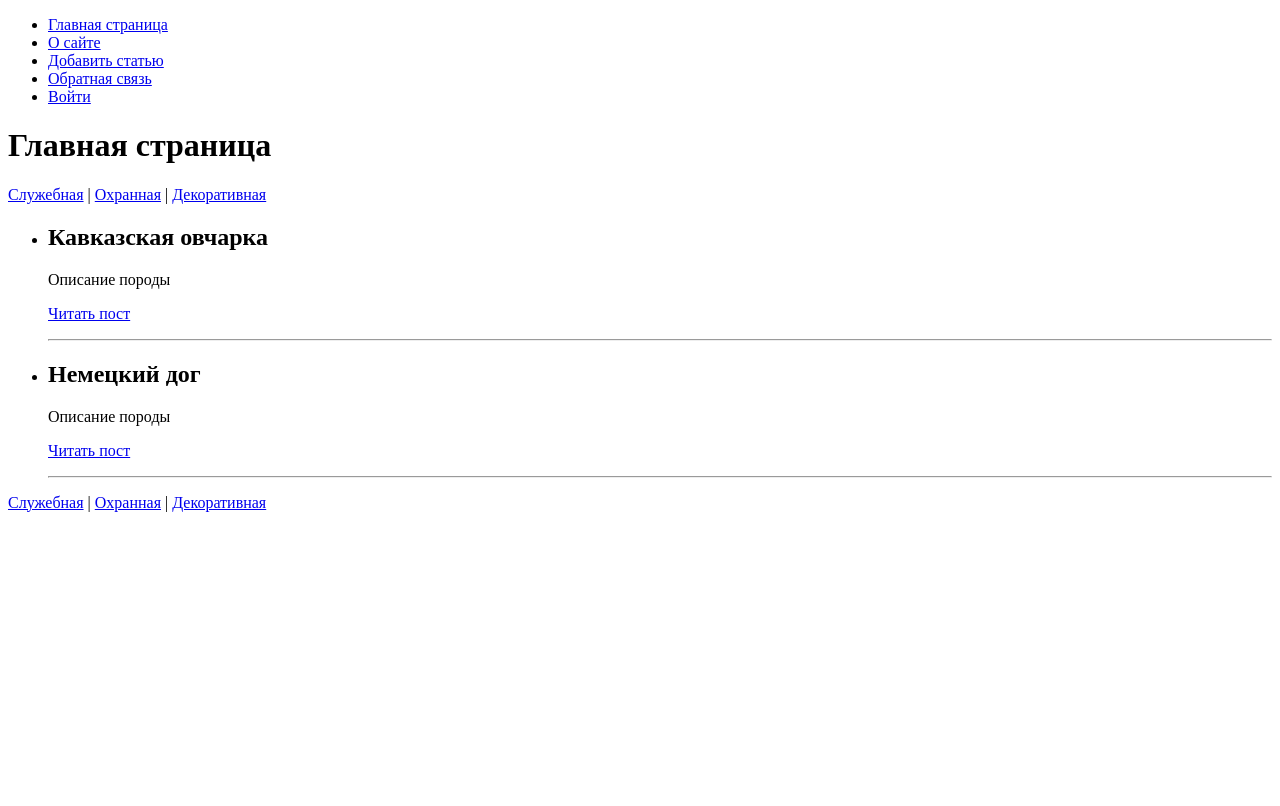
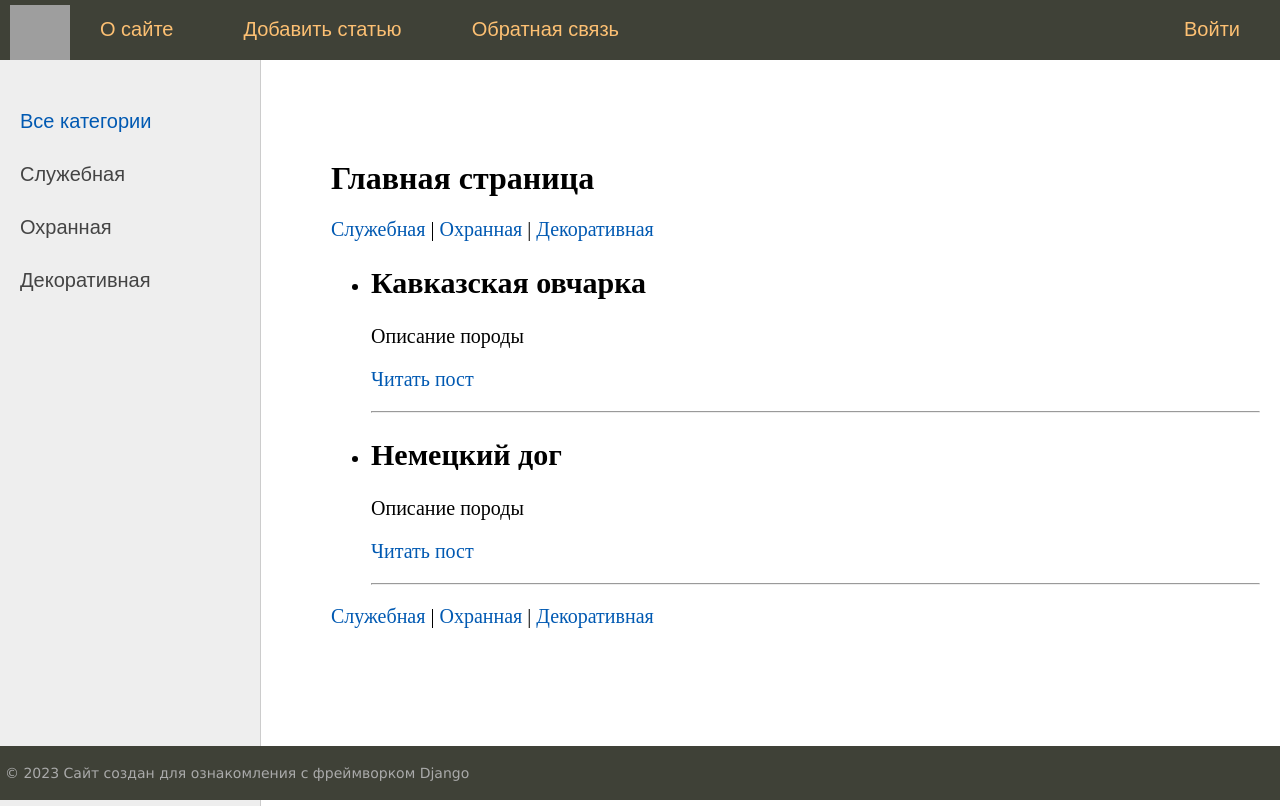
Before and after one commit to Tarilia/Dogblog, a Django app: page / in a window 1280 px wide. Before the commit the page ends 512 px from the top, so only its background shows below. Run offline with Django 4.2, Linux system fonts and the light colour scheme; grey boxes are pictures that could not be loaded.

Commit message:
update base.html

```diff
--- a/dogblog/templates/base.html
+++ b/dogblog/templates/base.html
@@ -1,17 +1,58 @@
+{% load static %}
 <!DOCTYPE html>
+<html>
 <head>
-    <meta charset="UTF-8">
-    <title>{{ title }}</title>
+	<title>{{title}}</title>
+	<link type="text/css" href="{% static 'sitedog/css/styles.css' %}" rel="stylesheet" />
+	<meta http-equiv="Content-Type" content="text/html; charset=utf-8">
+	<meta name="viewport" content="width=device-width, initial-scale=1.0">
 </head>
 <body>
-<ul>
-    <li><a href="{% url 'index' %}">Главная страница</a></li>
-    {% for m in menu %}
-    {% if not forloop.last %}<li> {% else %} <li class="last">{% endif %}
-        <a href="{% url m.url_name %}">{{ m.title }}</a>
-    </li>
-    {% endfor %}
-</ul>
-{% block content %} {% endblock %}
+<table class="table-page" border=0 cellpadding="0" cellspacing="0">
+<tr><td valign=top>
+{% block mainmenu %}
+		<div class="header">
+			<ul id="mainmenu" class="mainmenu">
+			<li class="logo"><a href="{% url 'index' %}"><div class="logo"></div></a></li>
+{% for m in menu %}
+	{% if not forloop.last %}<li>{% else %}<li class="last">{% endif %}
+		<a href="{% url m.url_name %}">{{m.title}}</a></li>
+{% endfor %}
+			</ul>
+			<div class="clear"></div>
+		</div>
+{% endblock mainmenu %}
+
+
+<table class="table-content" border=0 cellpadding="0" cellspacing="0">
+<tr>
+
+	<td valign="top" class="left-chapters">
+	<ul id="leftchapters">
+		<li class="selected">Все категории</li>
+		<li><a href="#">Служебная</a></li>
+		<li><a href="#">Охранная</a></li>
+		<li><a href="#">Декоративная</a></li>
+	</ul>
+</td>
+
+<td valign="top" class="content">
+	{% block breadcrumbs %}
+	{% endblock %}
+
+	<div class="content-text">
+{% block content %}
+{% endblock %}
+	</div>
+
+</td></tr></table>
+</td></tr>
+
+<tr><td valign=top>
+	<div id="footer">
+		<p>&copy; 2023 Сайт создан для ознакомления с фреймворком Django</p>
+	</div>
+</td></tr></table>
+
 </body>
 </html>
```
